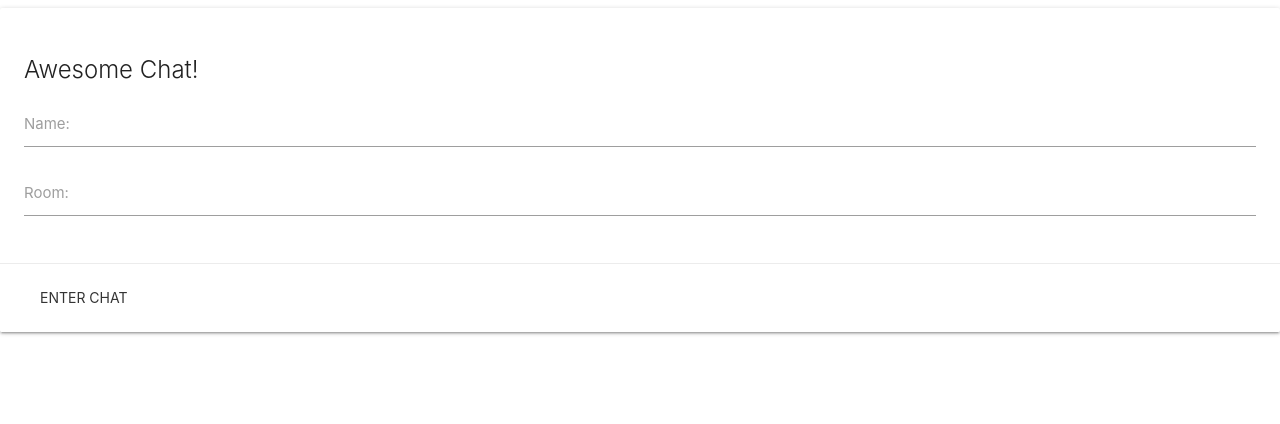
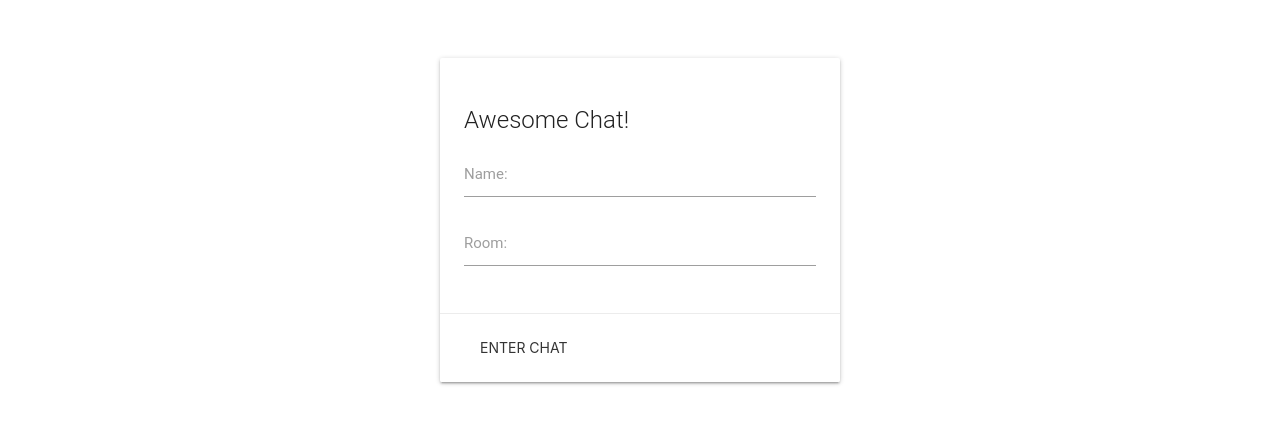
Before and after one commit to Funky-Juice/node-chat, a website: page public/index.html in a window 1280 px wide. Drawn offline with nearby package versions, Linux system fonts and the light colour scheme.

Commit message:
стилизация формы входа

```diff
--- a/public/index.html
+++ b/public/index.html
@@ -6,6 +6,7 @@
         content="width=device-width, user-scalable=no, initial-scale=1.0, maximum-scale=1.0, minimum-scale=1.0">
   <meta http-equiv="X-UA-Compatible" content="ie=edge">
   <link rel="stylesheet" href="https://cdnjs.cloudflare.com/ajax/libs/materialize/1.0.0/css/materialize.min.css">
+  <link rel="stylesheet" href="style.css">
   <title>NodeJS Chat</title>
 </head>
 <body>
--- /dev/null
+++ b/public/style.css
@@ -0,0 +1,15 @@
+html , body {
+  margin: 0;
+  padding: 0;
+  font-family: 'Roboto';
+}
+
+.auth {
+  display: flex;
+  padding-top: 50px;
+  justify-content: center;
+}
+
+.auth .card {
+  width: 400px;
+}
```
